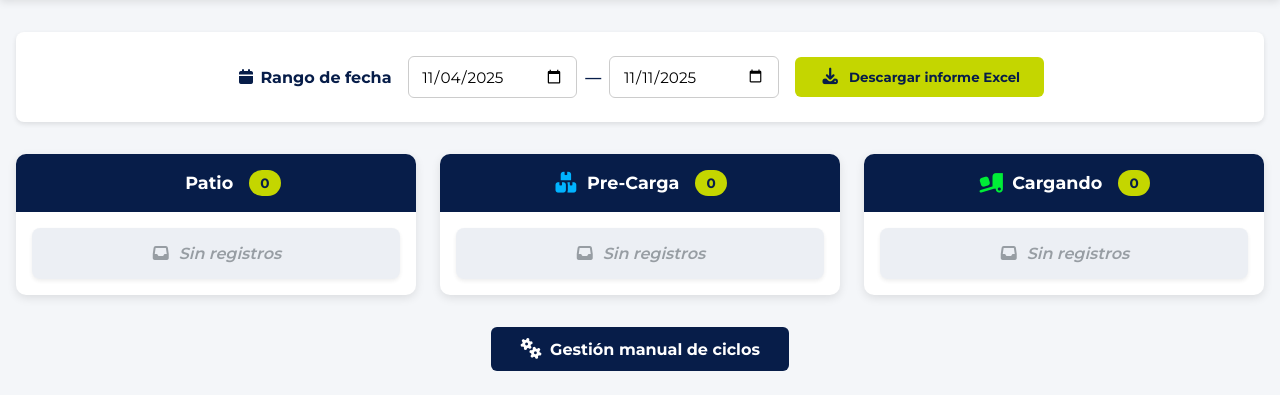
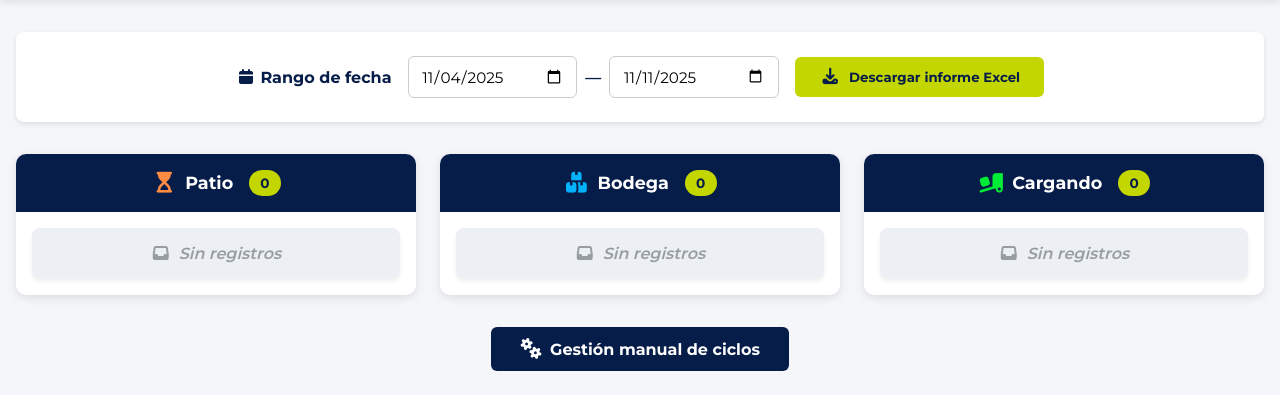
Before and after one commit to usuarioap03-hash/QRLogix2.0, a FastAPI app: template app/templates/tablero.html in a window 1280 px wide. Shown: the part 82-477 px from the top of the page. Run offline with FastAPI, Linux system fonts and the light colour scheme; the template is opened without the code that fills it, so the values that code supplies are empty; parts of the project's set-up code (start-up, migrations or seed data) failed here and were passed over; some libraries are stand-ins or nearby versions.

Commit message:
Titulos del tablero  v1.0.3

```diff
--- a/app/routes/tablero.py
+++ b/app/routes/tablero.py
@@ -28,8 +28,6 @@ async def mostrar_tablero(request: Request, db: Session = Depends(get_db)):
         "punto1": "Patio",
         "punto2": "Bodega",
         "punto3": "Cargando",
-        "punto4": "Cargando",
-        "punto5": "Cargando",
     }
 
     # Subconsulta para obtener la última marca de tiempo por ciclo
@@ -87,6 +85,7 @@ async def mostrar_tablero(request: Request, db: Session = Depends(get_db)):
     return templates.TemplateResponse("tablero.html", {
         "request": request,
         "tablero": tablero,
+        "columnas": COLUMNAS_TABLERO,
     })
 
 
--- a/app/templates/tablero.html
+++ b/app/templates/tablero.html
@@ -238,7 +238,7 @@
             color: #FF8C42;
         }
 
-        .icon-pre-carga {
+        .icon-bodega {
             color: #01b3ff;
         }
 
@@ -390,11 +390,11 @@
 
         <div class="tablero" id="tablero">
             {% set iconos = {
-                'Espera': 'fa-hourglass-start icon-patio',
-                'Pre-Carga': 'fa-boxes-stacked icon-pre-carga',
+                'Patio': 'fa-hourglass-start icon-patio',
+                'Bodega': 'fa-boxes-stacked icon-bodega',
                 'Cargando': 'fa-truck-ramp-box icon-cargando'
             } %}
-            {% for columna in ['Patio', 'Pre-Carga', 'Cargando'] %}
+            {% for columna in ['Patio', 'Bodega', 'Cargando'] %}
             <div class="columna" id="{{ columna }}">
                 <h2>
                     <i class="fa-solid {{ iconos[columna] }}"></i>
```
